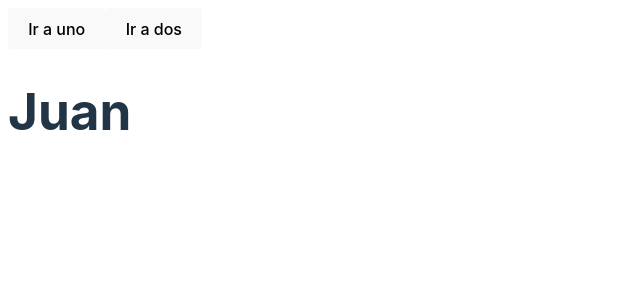
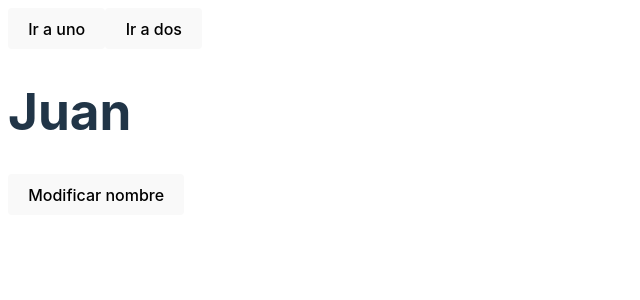
Before and after one commit to coderito/react-redux-and-redux-toolkit, a React (Vite) app: page /uno in a window 1280 px wide. Shown: the top 300 px of the page, without its empty margins (0-640 px from the left). Built offline with nearby package versions, Linux system fonts and the light colour scheme.

Commit message:
usando dispatch

```diff
--- a/src/components/Uno.jsx
+++ b/src/components/Uno.jsx
@@ -1,15 +1,20 @@
-import React from 'react'
-import { useDispatch, useSelector } from 'react-redux'
+import React from "react";
+import { useDispatch, useSelector } from "react-redux";
+import { guardarNombre } from "../store/misSlice";
 
 export default function Uno() {
-    // enviar informacion a un reducer
-    const dispatch = useDispatch();
-    // seleccion un estado
-    const miNombreAhora = useSelector(state => state.unValor.miNombre);
+  // enviar informacion a un reducer
+  const dispatch = useDispatch();
+  // seleccion un estado
+  const miNombreAhora = useSelector((state) => state.unValor.miNombre);
 
+  const modificar = () => {
+    dispatch(guardarNombre("Bob Sponja"));
+  };
   return (
-    <h1>
-        {miNombreAhora}
-    </h1>
-  )
+    <div>
+      <h1>{miNombreAhora}</h1>
+      <button onClick={modificar}>Modificar nombre</button>
+    </div>
+  );
 }
```
